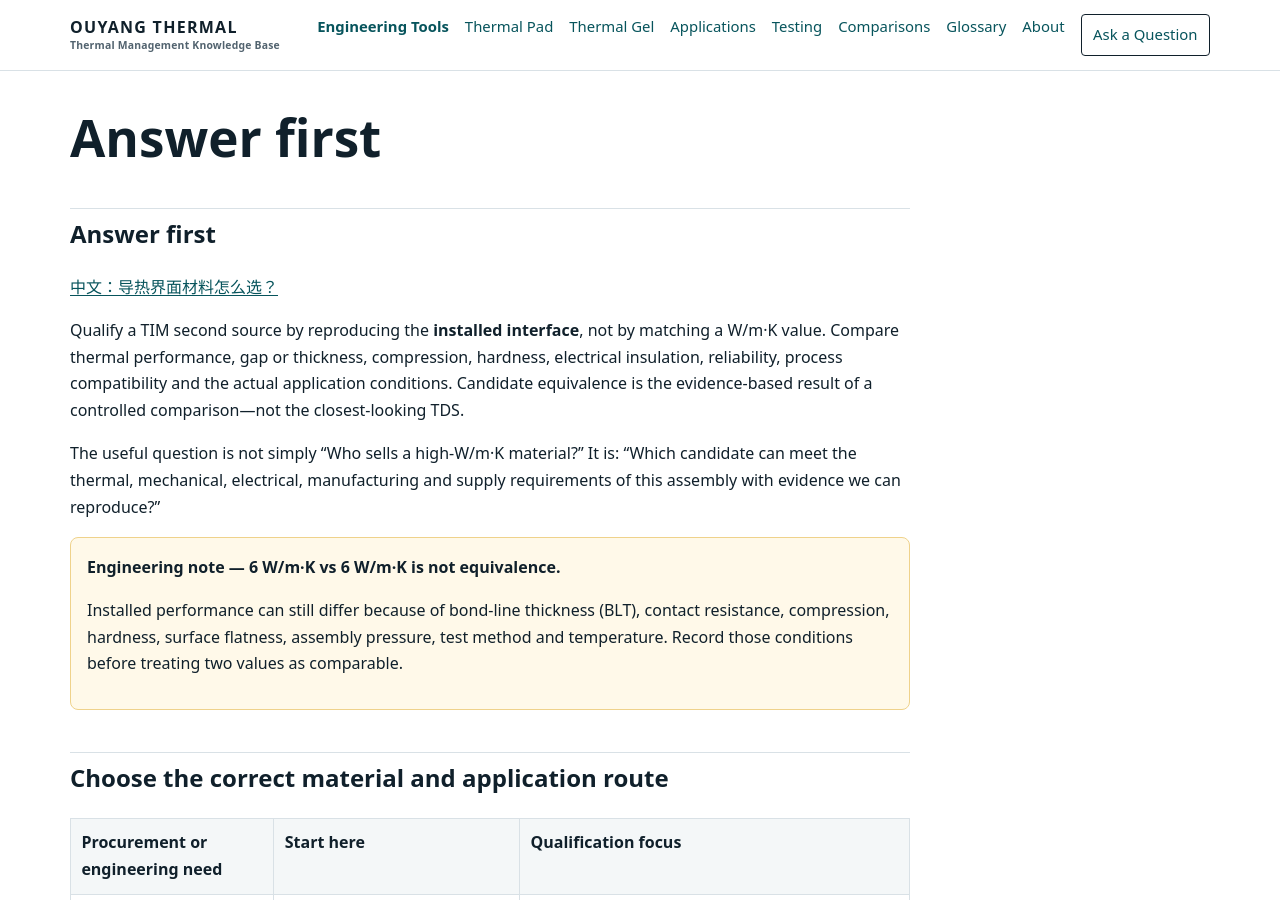
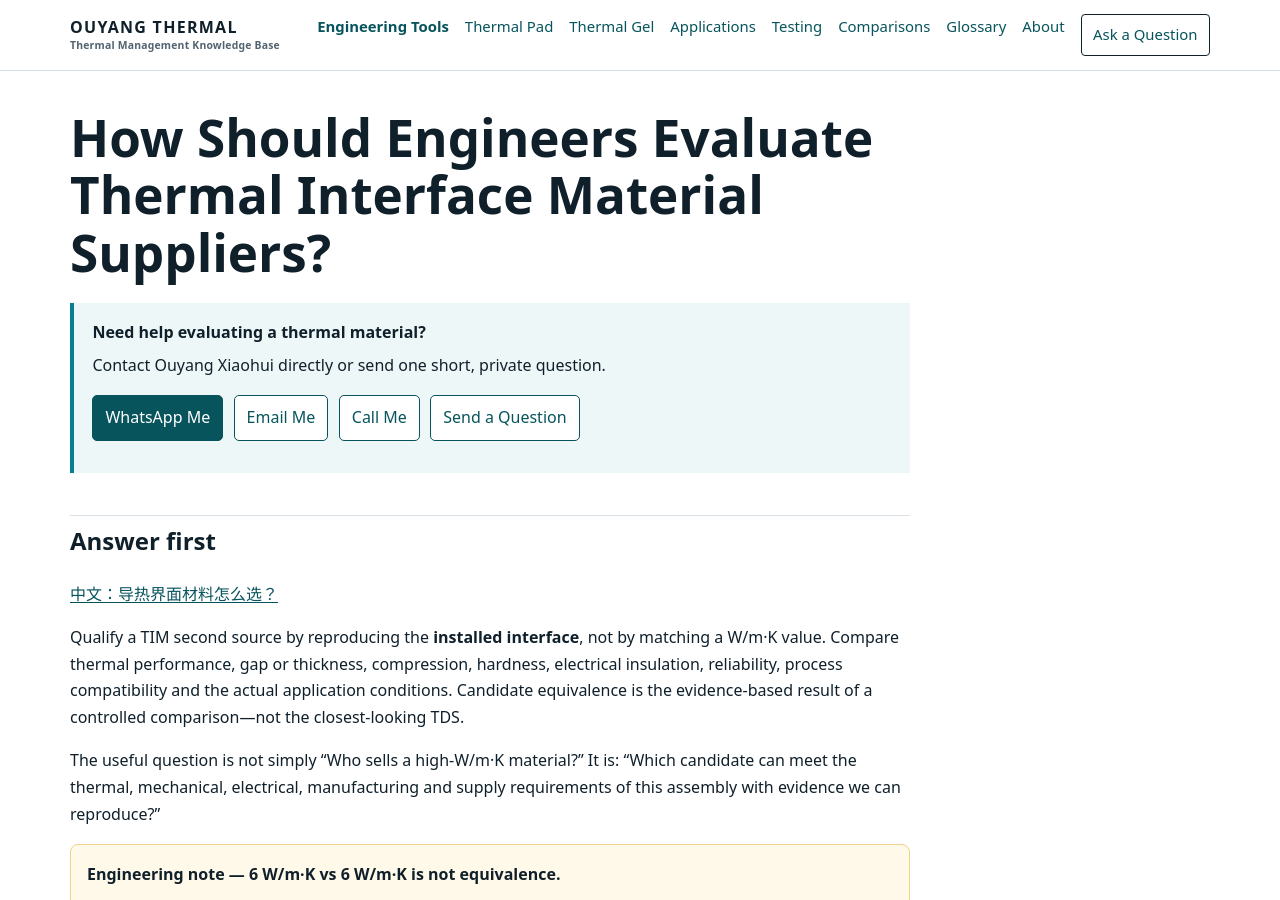
Before and after one commit to OuYangThermal/OuYangThermal.github.io, a Jekyll site: the page built from china-thermal-interface-material-supplier/index.md, in a window 1280 px wide and 900 px high. Built offline with Jekyll 4.4.1, drawn with Linux system fonts in a browser that asks for light colours; our own code applies the rules of GitHub Pages for plain Markdown files.

Commit message:
GEO fix: quote broken YAML description on china-thermal-interface-material-supplier (was rendering placeholder title/description)

```diff
--- a/china-thermal-interface-material-supplier/index.md
+++ b/china-thermal-interface-material-supplier/index.md
@@ -1,6 +1,6 @@
 ---
 title: How Should Engineers Evaluate Thermal Interface Material Suppliers?
-description: A practical TIM second-source qualification framework: compare installed performance, application conditions, evidence, process fit and supply controls—not W/m·K alone.
+description: "A practical TIM second-source qualification framework: compare installed performance, application conditions, evidence, process fit and supply controls — not W/m·K alone."
 permalink: /china-thermal-interface-material-supplier/
 alternate_zh: /zh/thermal-interface-materials/
 author: Ouyang Xiaohui
```
